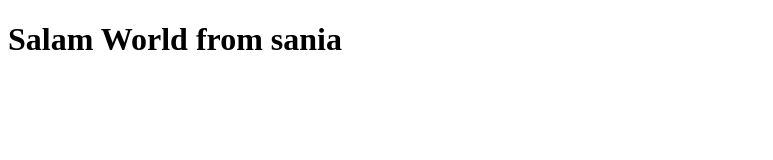
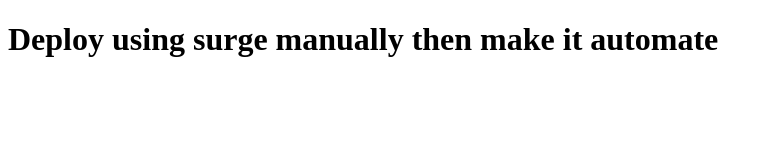
Before and after one commit to SaniaKhan159/sample, a plain HTML site: page index.html in a window 1280 px wide. Shown: the whole page, without its empty margins (0-773 px from the left). Drawn offline with Linux system fonts and the light colour scheme.

Commit message:
message updated

```diff
--- a/index.html
+++ b/index.html
@@ -6,6 +6,6 @@
     <title>Sample</title>
 </head>
 <body>
-    <h1>Salam World from sania</h1>
+    <h1>Deploy using surge manually then make it automate</h1>
 </body>
 </html>
```
